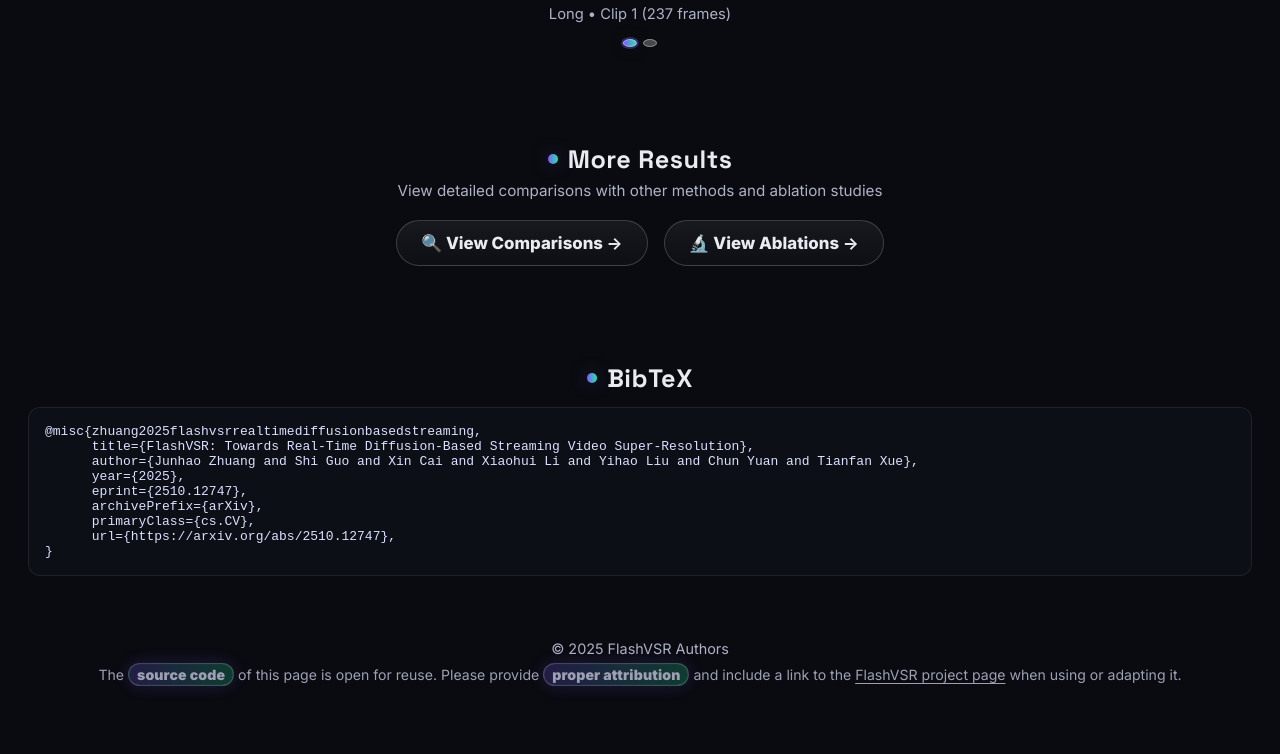
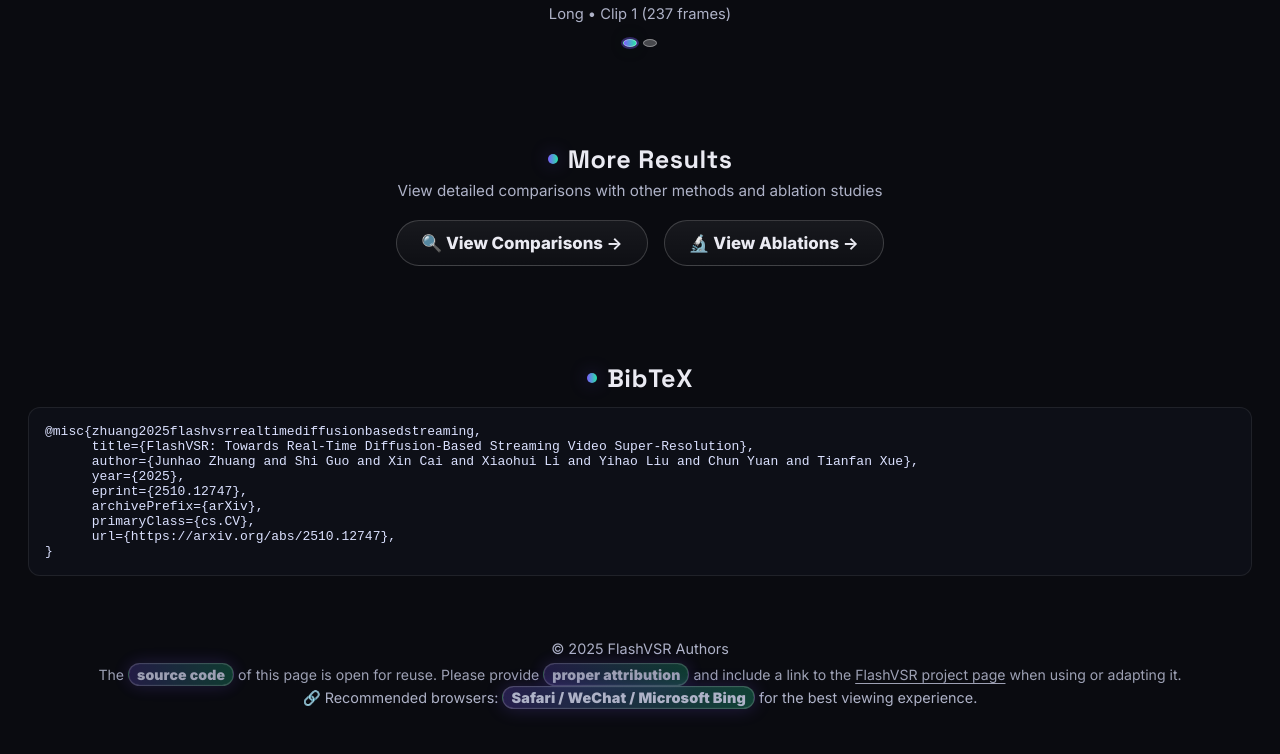
Before and after one commit to zhuang2002/zhuang2002.github.io, a Jekyll site: the page FlashVSR/index.html, which Jekyll copies as it is, in a window 1280 px wide and 900 px high, scrolled down 5205 px, cut to the strip 135-889 px from the top of the window. Built offline with Jekyll 4.4.1, drawn with Linux system fonts in a browser that asks for light colours.

Commit message:
Update index.html

```diff
--- a/FlashVSR/index.html
+++ b/FlashVSR/index.html
@@ -864,6 +864,10 @@
           Please provide <span class="hl">proper attribution</span> and include a
           link to the <a href="https://zhuang2002.github.io/FlashVSR/" target="_blank" rel="noopener">FlashVSR project page</a> when using or adapting it.
         </div>
+        <div class="footer-browser">
+          🔗 Recommended browsers: <span class="hl">Safari / WeChat / Microsoft Bing</span>
+          for the best viewing experience.
+        </div>
       </div>
     </footer>
   </div>
```
